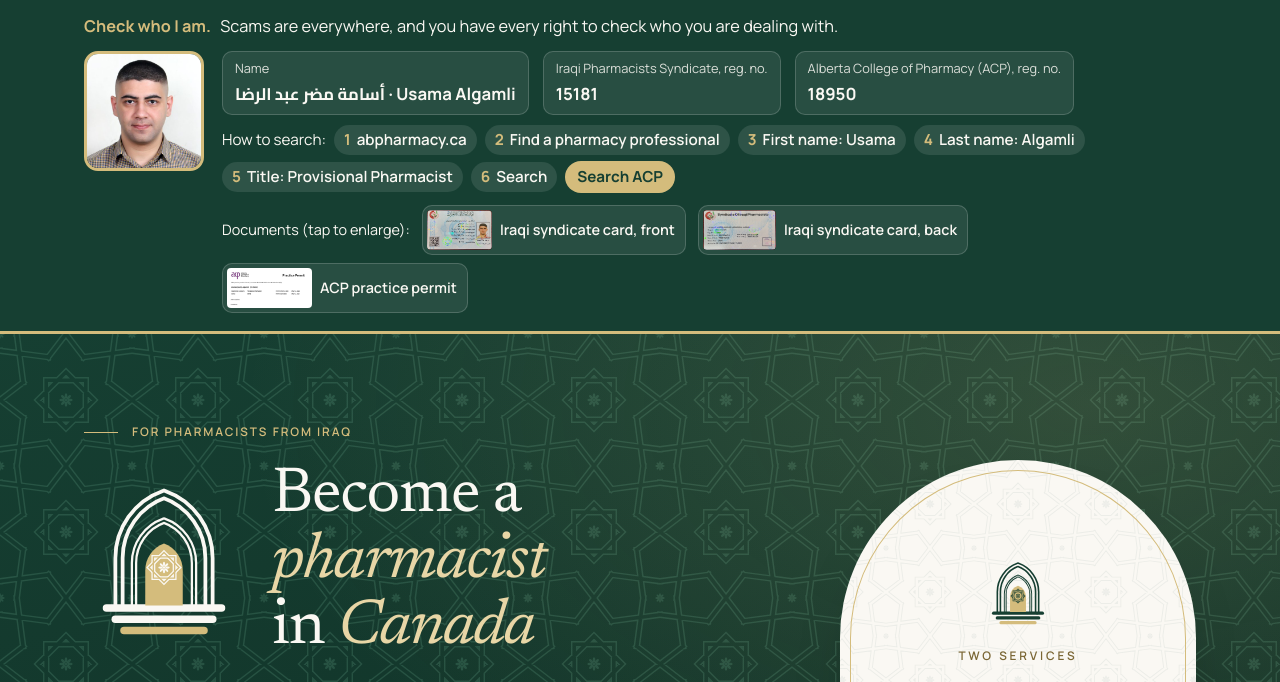
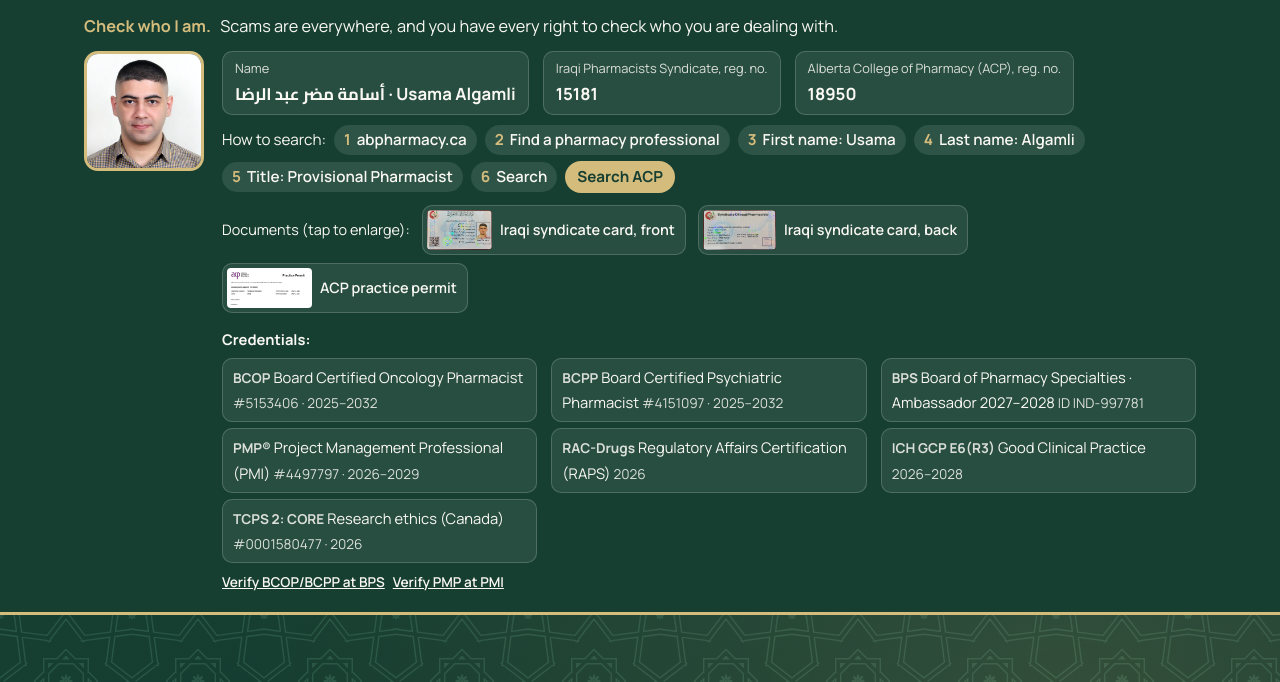
Before and after one commit to usamaalgamli/al-tina-education, a plain HTML site: page index.html in a window 1280 px wide. Shown: the part 88-770 px from the top of the page. Drawn offline with Linux system fonts and the light colour scheme; no server answers.

Commit message:
Add credentials list to verify box (preview)
Co-Authored-By: Claude Opus 5.5 <noreply@anthropic.com>
Claude-Session: https://claude.ai/code/session_01QGM4YEqs3poxumVZmQaFba

```diff
--- a/index.html
+++ b/index.html
@@ -297,6 +297,13 @@ html[lang="ar"] .vids-h { font-weight: 600; }
 .verify .vf-docs { display: flex; flex-wrap: wrap; align-items: center; gap: 8px 12px; margin-top: 12px; font-size: .9rem; }
 .verify .vf-docs a { display: inline-flex; align-items: center; gap: 8px; color: var(--on-forest); text-decoration: none; background: rgba(255,255,255,.08); border: 1px solid rgba(255,255,255,.18); border-radius: 10px; padding: 4px 10px 4px 4px; font-weight: 600; }
 .verify .vf-docs img { height: 40px; width: auto; border-radius: 4px; background: #fff; }
+.verify .vf-creds { margin-top: 14px; font-size: .92rem; }
+.verify .vf-creds > span { font-weight: 700; }
+.verify .vf-creds ul { list-style: none; margin: 6px 0 0; padding: 0; display: grid; grid-template-columns: repeat(auto-fill, minmax(260px, 1fr)); gap: 6px 14px; }
+.verify .vf-creds li { background: rgba(255,255,255,.08); border: 1px solid rgba(255,255,255,.18); border-radius: 10px; padding: 6px 10px; }
+.verify .vf-creds li bdi { opacity: .85; font-size: .85rem; white-space: nowrap; }
+.verify .vf-crlinks { display: flex; flex-wrap: wrap; gap: 8px; margin-top: 8px; }
+.verify .vf-crlinks a { color: var(--on-forest); font-weight: 600; font-size: .85rem; }
 @media (max-width: 640px) { .verify .vf-main { flex-direction: column; align-items: center; } .verify .vf-body { width: 100%; } }
 .start .why { margin-block-start: 22px; padding: 20px 24px; border-radius: 14px; background: var(--forest); color: var(--on-forest); font-size: 1.05rem; line-height: 1.8; }
 .start .why strong { color: var(--brass); font-weight: 800; margin-inline-end: 6px; }
@@ -500,6 +507,18 @@ footer .fine { border-block-start: 1px solid rgba(250, 248, 243, .14); padding-b
         <a href="id-iraq-back.jpg" target="_blank" rel="noopener"><img src="id-iraq-back.jpg" alt="" loading="lazy"><span data-i18n="vf_doc_iq2"></span></a>
         <a href="id-acp-permit.jpg" target="_blank" rel="noopener"><img src="id-acp-permit.jpg" alt="" loading="lazy"><span data-i18n="vf_doc_acp"></span></a>
       </div>
+      <div class="vf-creds"><span data-i18n="vf_creds"></span>
+        <ul>
+          <li><b><bdi dir="ltr">BCOP</bdi></b> <span data-i18n="cr_bcop"></span> <bdi dir="ltr">#5153406 · 2025–2032</bdi></li>
+          <li><b><bdi dir="ltr">BCPP</bdi></b> <span data-i18n="cr_bcpp"></span> <bdi dir="ltr">#4151097 · 2025–2032</bdi></li>
+          <li><b><bdi dir="ltr">BPS</bdi></b> <span data-i18n="cr_bps"></span> <bdi dir="ltr">ID IND-997781</bdi></li>
+          <li><b><bdi dir="ltr">PMP®</bdi></b> <span data-i18n="cr_pmp"></span> <bdi dir="ltr">#4497797 · 2026–2029</bdi></li>
+          <li><b><bdi dir="ltr">RAC-Drugs</bdi></b> <span data-i18n="cr_rac"></span> <bdi dir="ltr">2026</bdi></li>
+          <li><b><bdi dir="ltr">ICH GCP E6(R3)</bdi></b> <span data-i18n="cr_gcp"></span> <bdi dir="ltr">2026–2028</bdi></li>
+          <li><b><bdi dir="ltr">TCPS 2: CORE</bdi></b> <span data-i18n="cr_tcps"></span> <bdi dir="ltr">#0001580477 · 2026</bdi></li>
+        </ul>
+        <div class="vf-crlinks"><a href="https://www.bpsweb.org/" target="_blank" rel="noopener" data-i18n="cr_v_bps"></a><a href="https://www.pmi.org/" target="_blank" rel="noopener" data-i18n="cr_v_pmi"></a></div>
+      </div>
       </div>
       </div>
     </div>
@@ -959,6 +978,7 @@ footer .fine { border-block-start: 1px solid rgba(250, 248, 243, .14); padding-b
       brand_sub: "Pharmacy in Canada",
       nav_path: "The path", nav_services: "Services", nav_faq: "Your questions", nav_register: "Register", nav_contact: "Contact",
       nav_life: "Life in Canada", nav_test: "Test yourself", nav_start: "Start",
+      vf_creds: "Credentials:", cr_bcop: "Board Certified Oncology Pharmacist", cr_bcpp: "Board Certified Psychiatric Pharmacist", cr_bps: "Board of Pharmacy Specialties · Ambassador 2027–2028", cr_pmp: "Project Management Professional (PMI)", cr_rac: "Regulatory Affairs Certification (RAPS)", cr_gcp: "Good Clinical Practice", cr_tcps: "Research ethics (Canada)", cr_v_bps: "Verify BCOP/BCPP at BPS", cr_v_pmi: "Verify PMP at PMI",
       vf_docs: "Documents (tap to enlarge):", vf_doc_iq1: "Iraqi syndicate card, front", vf_doc_iq2: "Iraqi syndicate card, back", vf_doc_acp: "ACP practice permit",
       vf_title: "Check who I am.", vf_why: "Scams are everywhere, and you have every right to check who you are dealing with.",
       vf_name_l: "Name", vf_iq_l: "Iraqi Pharmacists Syndicate, reg. no.", vf_acp_l: "Alberta College of Pharmacy (ACP), reg. no.",
@@ -1149,6 +1169,7 @@ footer .fine { border-block-start: 1px solid rgba(250, 248, 243, .14); padding-b
       brand_sub: "الصيدلة بكندا",
       nav_path: "الطريق", nav_services: "خدماتنا", nav_faq: "أجوبة لأسئلتك", nav_register: "سجّل", nav_contact: "تواصل ويانا",
       nav_life: "حياة الصيدلي بكندا", nav_test: "جرّب نفسك", nav_start: "منين أبدي؟",
+      vf_creds: "الشهادات:", cr_bcop: "صيدلاني أورام معتمد من البورد", cr_bcpp: "صيدلاني نفسي معتمد من البورد", cr_bps: "مجلس التخصصات الصيدلانية الأمريكي · سفير 2027–2028", cr_pmp: "إدارة مشاريع محترف (PMI)", cr_rac: "شهادة الشؤون التنظيمية للأدوية (RAPS)", cr_gcp: "الممارسة السريرية الجيدة", cr_tcps: "أخلاقيات البحث (كندا)", cr_v_bps: "تأكد من BCOP/BCPP بموقع BPS", cr_v_pmi: "تأكد من PMP بموقع PMI",
       vf_docs: "الوثائق (اضغط للتكبير):", vf_doc_iq1: "هوية النقابة، الوجه", vf_doc_iq2: "هوية النقابة، الظهر", vf_doc_acp: "إجازة ممارسة ACP",
       vf_title: "تأكّد منّي.", vf_why: "النصب والاحتيال كلش زايد، ومن حقك تتأكد من هوية اللي تتعامل وياه.",
       vf_name_l: "الاسم", vf_iq_l: "رقم التسجيل بنقابة صيادلة العراق", vf_acp_l: "رقم التسجيل بكلية صيادلة ألبرتا (ACP)",
```
